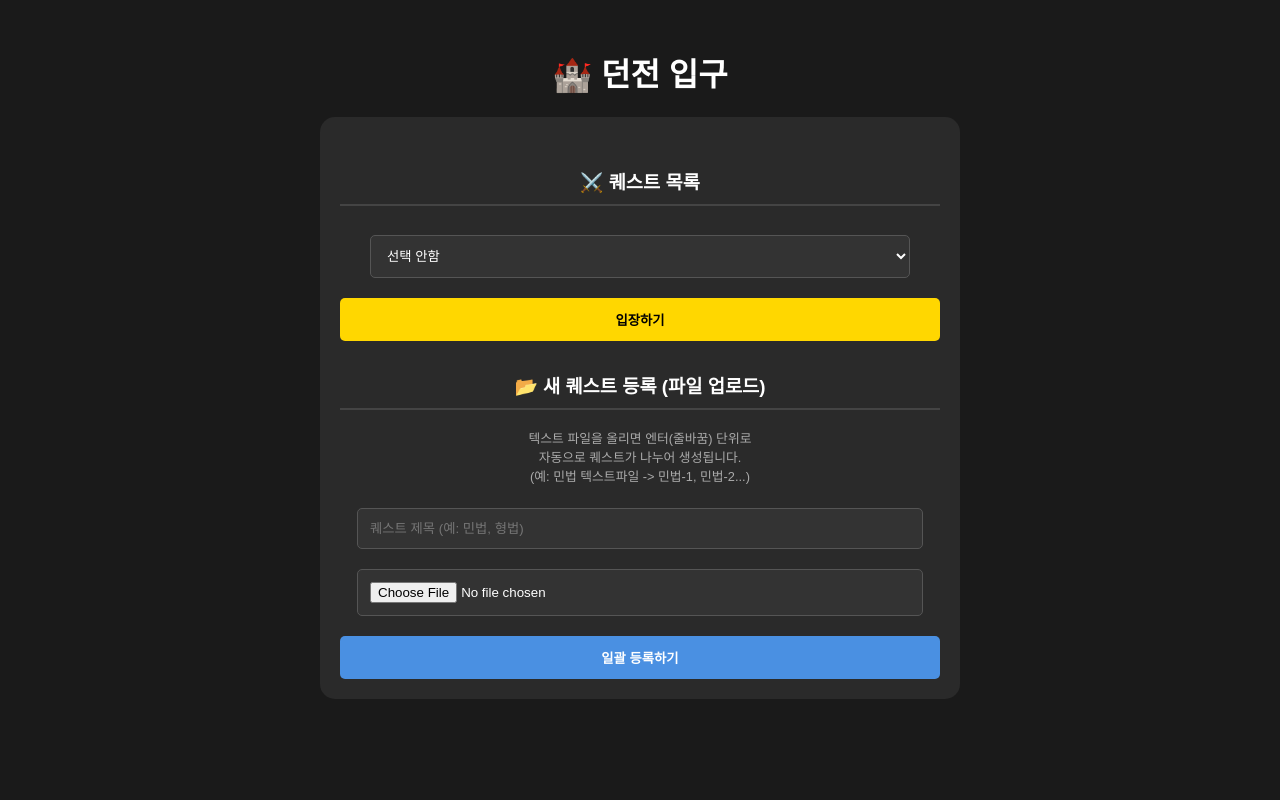
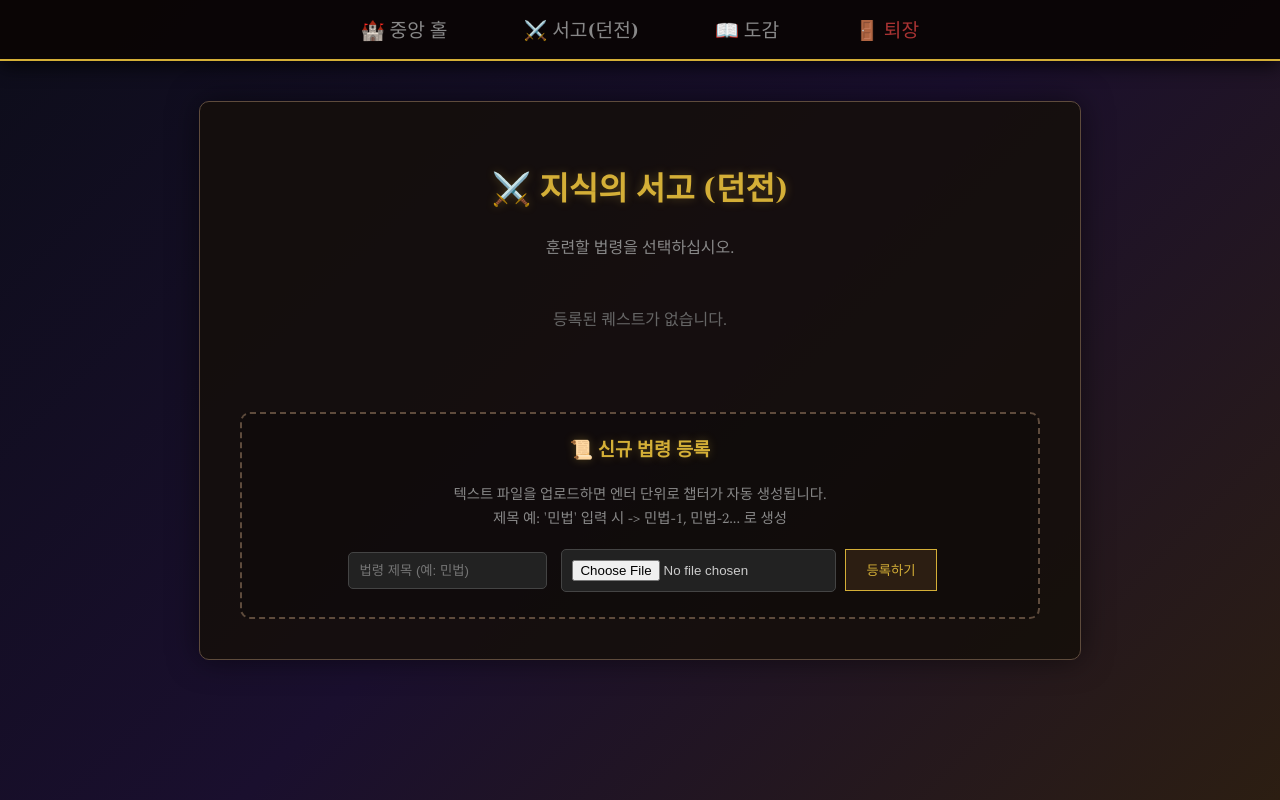
Before and after one commit to pky060921-debug/law, a Flask app: page /dungeon in a window 1280 px wide. Run offline with Flask 3, Linux system fonts and the light colour scheme; the visitor is signed in with stand-in values (Sample User, id 1).

Commit message:
Refactor dungeon.html with layout extension and uploads
Refactor dungeon.html to extend layout and add upload functionality.

```diff
--- a/templates/dungeon.html
+++ b/templates/dungeon.html
@@ -1,50 +1,190 @@
-<!DOCTYPE html>
-<html lang="ko">
-<head>
-    <meta charset="UTF-8">
-    <meta name="viewport" content="width=device-width, initial-scale=1.0">
-    <title>던전 입구</title>
-    <style>
-        body { font-family: 'Pretendard', sans-serif; background-color: #1a1a1a; color: #fff; padding: 20px; text-align: center; }
-        .container { max-width: 600px; margin: 0 auto; background: #2a2a2a; padding: 20px; border-radius: 15px; }
-        select, input { width: 90%; padding: 12px; margin: 10px 0; background: #333; border: 1px solid #555; color: #fff; border-radius: 5px; }
-        button { width: 100%; padding: 12px; margin-top: 10px; background: #ffd700; color: #000; border: none; font-weight: bold; border-radius: 5px; cursor: pointer; }
-        h3 { border-bottom: 2px solid #444; padding-bottom: 10px; margin-top: 30px; }
-    </style>
-</head>
-<body>
-    <h1>🏰 던전 입구</h1>
-    {% with messages = get_flashed_messages() %}
-        {% if messages %}
-            {% for message in messages %}
-                <div style="color: #ff6b6b; font-weight: bold; margin-bottom: 15px;">{{ message }}</div>
-            {% endfor %}
-        {% endif %}
-    {% endwith %}
+{% extends "layout.html" %}
 
-    <div class="container">
-        <h3>⚔️ 퀘스트 목록</h3>
-        <form method="POST">
-            <select name="quest_select">
-                <option selected>선택 안함</option>
-                {% for q in quests %}
-                    <option value="{{ q.quest_name }}">{{ q.quest_name }}</option>
-                {% endfor %}
-            </select>
-            <button type="submit">입장하기</button>
-        </form>
+{% block content %}
+<style>
+    /* [파일 업로드 섹션 스타일] */
+    .upload-box {
+        border: 2px dashed #5e4b3c;
+        background: rgba(0,0,0,0.2);
+        padding: 20px;
+        border-radius: 10px;
+        margin-top: 50px;
+        text-align: center;
+    }
+    .upload-input {
+        background: #222;
+        border: 1px solid #444;
+        color: #ccc;
+        padding: 10px;
+        border-radius: 5px;
+        margin: 5px;
+    }
+    .btn-upload {
+        background: #2c1e12;
+        color: #d4af37;
+        border: 1px solid #d4af37;
+        padding: 10px 20px;
+        cursor: pointer;
+        font-family: 'Cinzel Decorative';
+    }
+    .btn-upload:hover { background: #d4af37; color: #000; }
 
-        <h3>📂 새 퀘스트 등록 (파일 업로드)</h3>
-        <p style="font-size: 0.8rem; color: #aaa;">
-            텍스트 파일을 올리면 엔터(줄바꿈) 단위로<br>
-            자동으로 퀘스트가 나누어 생성됩니다.<br>
-            (예: 민법 텍스트파일 -> 민법-1, 민법-2...)
-        </p>
-        <form method="POST" enctype="multipart/form-data">
-            <input type="text" name="new_q_name" placeholder="퀘스트 제목 (예: 민법, 형법)" required>
-            <input type="file" name="new_q_file" accept=".txt" required>
-            <button type="submit" style="background: #4a90e2; color: white;">일괄 등록하기</button>
-        </form>
+    /* [퀘스트 그룹 버튼 스타일] */
+    .quest-group-btn {
+        width: 100%;
+        text-align: left;
+        background: linear-gradient(to right, #1a0f2e, #2c1e12);
+        color: #d4af37;
+        padding: 20px;
+        margin-top: 15px;
+        border: 1px solid #5e4b3c;
+        border-radius: 8px;
+        font-family: 'Cinzel Decorative';
+        font-size: 1.2rem;
+        cursor: pointer;
+        transition: 0.3s;
+        display: flex;
+        justify-content: space-between;
+        align-items: center;
+    }
+    .quest-group-btn:hover {
+        box-shadow: 0 0 15px rgba(212, 175, 55, 0.3);
+        border-color: #d4af37;
+    }
+
+    /* [세부 챕터 목록 (숨김 상태)] */
+    .chapter-list {
+        display: none; /* 기본 숨김 */
+        background: rgba(0,0,0,0.5);
+        border: 1px solid #444;
+        border-top: none;
+        padding: 10px;
+        margin-bottom: 20px;
+        border-radius: 0 0 8px 8px;
+    }
+
+    /* [세부 챕터 버튼] */
+    .chapter-item {
+        display: block;
+        width: 100%;
+        text-align: left;
+        background: transparent;
+        color: #aaa;
+        border: none;
+        padding: 12px;
+        border-bottom: 1px solid #333;
+        cursor: pointer;
+        transition: 0.2s;
+        font-family: 'Spectral';
+        font-size: 1rem;
+    }
+    .chapter-item:hover {
+        color: #fff;
+        background: rgba(212, 175, 55, 0.1);
+        padding-left: 20px; /* 살짝 오른쪽으로 이동 효과 */
+    }
+</style>
+
+<h1>⚔️ 지식의 서고 (던전)</h1>
+<p style="text-align:center; color:#888;">훈련할 법령을 선택하십시오.</p>
+
+<div id="quest-container">
     </div>
-</body>
-</html>
+
+<div class="upload-box">
+    <h3 style="margin-top:0;">📜 신규 법령 등록</h3>
+    <p style="font-size: 0.9rem; color: #888;">
+        텍스트 파일을 업로드하면 엔터 단위로 챕터가 자동 생성됩니다.<br>
+        제목 예: '민법' 입력 시 -> 민법-1, 민법-2... 로 생성
+    </p>
+    <form method="POST" enctype="multipart/form-data">
+        <input type="text" class="upload-input" name="new_q_name" placeholder="법령 제목 (예: 민법)" required>
+        <input type="file" class="upload-input" name="new_q_file" accept=".txt" required>
+        <button type="submit" class="btn-upload">등록하기</button>
+    </form>
+</div>
+
+<script>
+    // Flask에서 넘겨준 퀘스트 데이터를 JS로 가져옴
+    const allQuests = {{ quests | tojson }};
+    const container = document.getElementById('quest-container');
+
+    // 1. 데이터를 제목별로 그룹화 (예: '민법-1', '민법-2' -> '민법' 그룹)
+    const groups = {};
+
+    allQuests.forEach(q => {
+        // 이름이 "제목-번호" 형식이 아니더라도 처리 가능하도록 로직 구성
+        let parts = q.quest_name.split('-');
+        let title = parts[0]; // "민법"
+        let subTitle = q.quest_name; // 기본값
+
+        // "-"가 있다면 뒷부분을 세부 제목으로 사용
+        if (parts.length > 1) {
+            subTitle = q.quest_name.substring(title.length + 1); // "1", "제1조" 등
+        }
+
+        if (!groups[title]) {
+            groups[title] = [];
+        }
+        groups[title].push({
+            fullName: q.quest_name, // 서버에 보낼 실제 이름
+            displayName: subTitle   // 화면에 보여줄 이름
+        });
+    });
+
+    // 2. HTML 생성
+    if (Object.keys(groups).length === 0) {
+        container.innerHTML = "<div style='text-align:center; padding:30px; color:#666;'>등록된 퀘스트가 없습니다.</div>";
+    }
+
+    for (const [title, chapters] of Object.entries(groups)) {
+        // (1) 그룹 버튼 생성 (예: 민법)
+        const groupBtn = document.createElement('div');
+        groupBtn.className = 'quest-group-btn';
+        groupBtn.innerHTML = `<span>📂 ${title}</span> <span style="font-size:0.8em; color:#888;">${chapters.length}개 조항</span>`;
+
+        // (2) 세부 목록 컨테이너 생성
+        const listDiv = document.createElement('div');
+        listDiv.className = 'chapter-list';
+
+        // (3) 각 챕터 버튼 생성
+        chapters.forEach(chap => {
+            // 버튼을 감싸는 폼 생성 (POST 전송을 위해)
+            const form = document.createElement('form');
+            form.method = 'POST';
+
+            const input = document.createElement('input');
+            input.type = 'hidden';
+            input.name = 'quest_select';
+            input.value = chap.fullName;
+
+            const btn = document.createElement('button');
+            btn.className = 'chapter-item';
+            btn.type = 'submit';
+
+            // 챕터 이름 꾸미기 (숫자만 있으면 '제N조' 붙이기, 아니면 그대로)
+            let viewName = chap.displayName;
+            if (!isNaN(viewName)) {
+                viewName = `제 ${viewName} 조`;
+            }
+            btn.innerText = `📄 ${viewName}`;
+
+            form.appendChild(input);
+            form.appendChild(btn);
+            listDiv.appendChild(form);
+        });
+
+        // (4) 클릭 이벤트 (열고 닫기)
+        groupBtn.onclick = () => {
+            const isVisible = listDiv.style.display === 'block';
+            // 기존에 열린 다른 메뉴 닫기 (선택사항 - 원치 않으면 이 줄 삭제)
+            document.querySelectorAll('.chapter-list').forEach(el => el.style.display = 'none');
+
+            listDiv.style.display = isVisible ? 'none' : 'block';
+        };
+
+        container.appendChild(groupBtn);
+        container.appendChild(listDiv);
+    }
+</script>
+{% endblock %}
```
